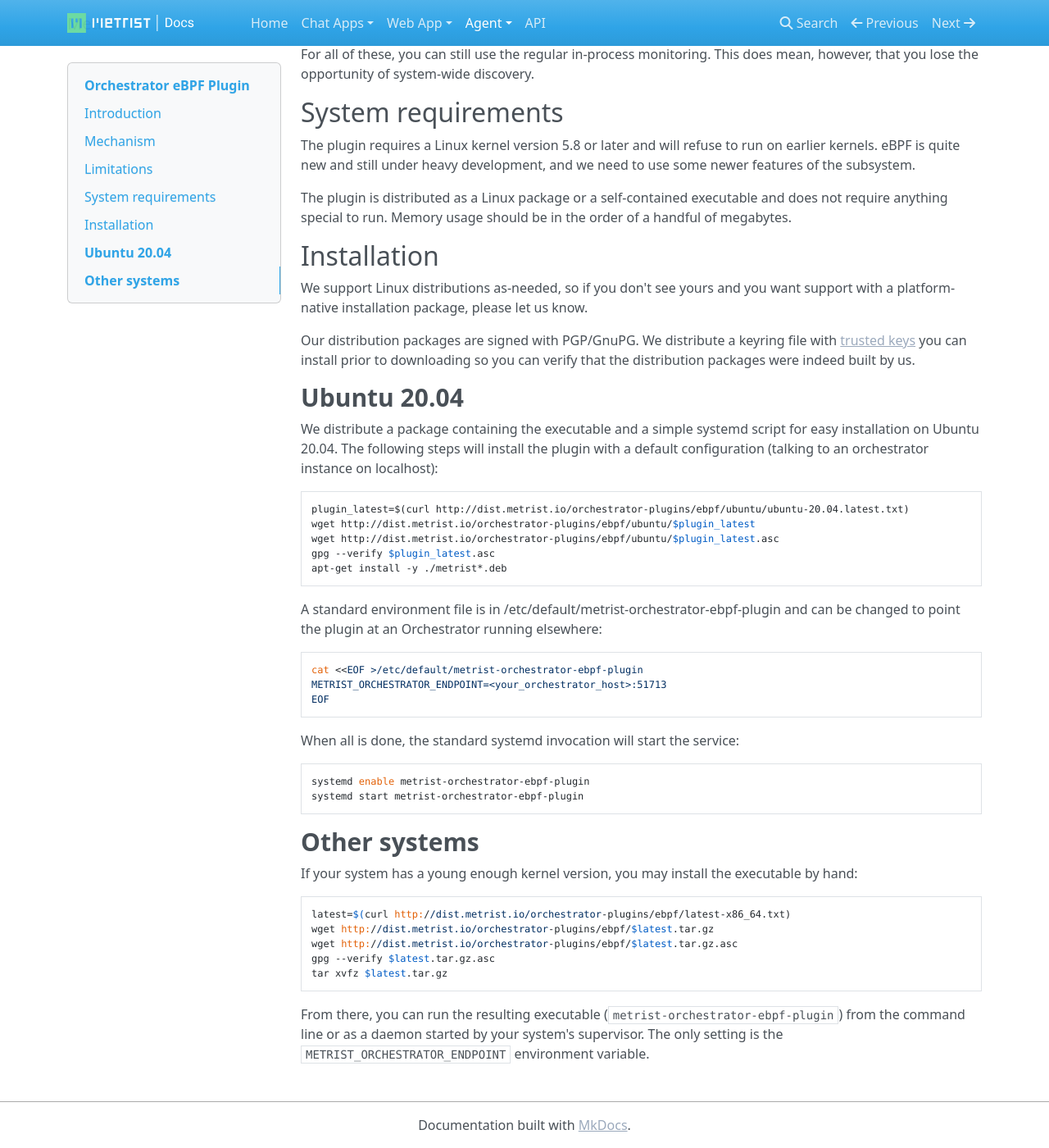
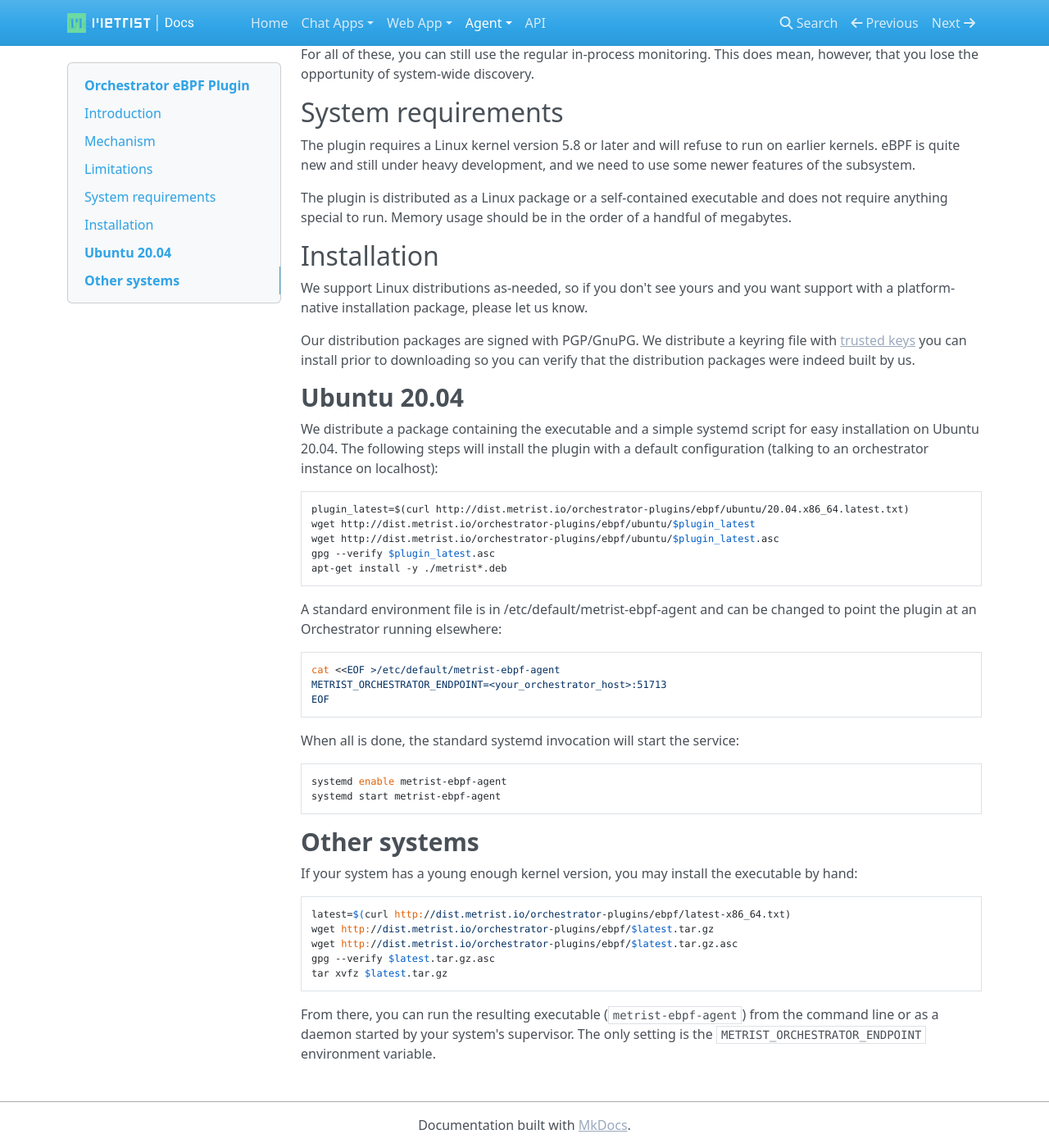
Before and after one commit to Metrist-Software/product-docs, an MkDocs documentation site: the page built from docs/orchestrator-ebpf-plugin.md, in a window 1280 px wide and 1400 px high, scrolled down 941 px. Shown: the whole window at 82% size. Built offline with MkDocs 1.6.1, drawn with Linux system fonts in a browser that asks for light colours; nearby versions of some CDN libraries.

Commit message:
Renamed the plugin name
And added the arch to the filename

```diff
--- a/docs/orchestrator-ebpf-plugin.md
+++ b/docs/orchestrator-ebpf-plugin.md
@@ -60,23 +60,23 @@ so you can verify that the distribution packages were indeed built by us.
 We distribute a package containing the executable and a simple systemd script for easy installation on Ubuntu 20.04. The following
 steps will install the plugin with a default configuration (talking to an orchestrator instance on localhost):
 
-    plugin_latest=$(curl http://dist.metrist.io/orchestrator-plugins/ebpf/ubuntu/ubuntu-20.04.latest.txt)
+    plugin_latest=$(curl http://dist.metrist.io/orchestrator-plugins/ebpf/ubuntu/20.04.x86_64.latest.txt)
     wget http://dist.metrist.io/orchestrator-plugins/ebpf/ubuntu/$plugin_latest
     wget http://dist.metrist.io/orchestrator-plugins/ebpf/ubuntu/$plugin_latest.asc
     gpg --verify $plugin_latest.asc
     apt-get install -y ./metrist*.deb
 
-A standard environment file is in /etc/default/metrist-orchestrator-ebpf-plugin and can be changed to point the plugin at
+A standard environment file is in /etc/default/metrist-ebpf-agent and can be changed to point the plugin at
 an Orchestrator running elsewhere:
 
-    cat <<EOF >/etc/default/metrist-orchestrator-ebpf-plugin
+    cat <<EOF >/etc/default/metrist-ebpf-agent
     METRIST_ORCHESTRATOR_ENDPOINT=<your_orchestrator_host>:51713
     EOF
 
 When all is done, the standard systemd invocation will start the service:
 
-    systemd enable metrist-orchestrator-ebpf-plugin
-    systemd start metrist-orchestrator-ebpf-plugin
+    systemd enable metrist-ebpf-agent
+    systemd start metrist-ebpf-agent
 
 # Other systems
 
@@ -88,5 +88,5 @@ If your system has a young enough kernel version, you may install the executable
     gpg --verify $latest.tar.gz.asc
     tar xvfz $latest.tar.gz
 
-From there, you can run the resulting executable (`metrist-orchestrator-ebpf-plugin`) from the command line or as a daemon
+From there, you can run the resulting executable (`metrist-ebpf-agent`) from the command line or as a daemon
 started by your system's supervisor. The only setting is the `METRIST_ORCHESTRATOR_ENDPOINT` environment variable.
```
